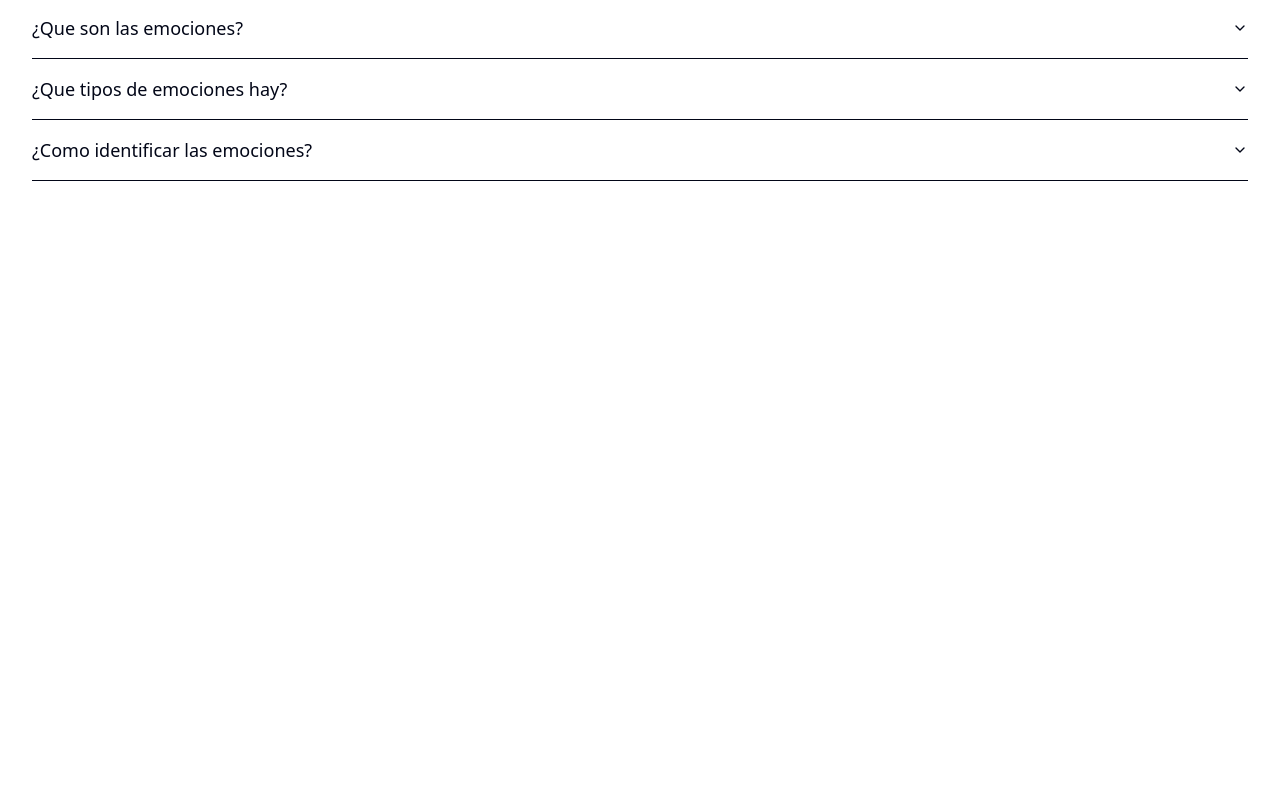
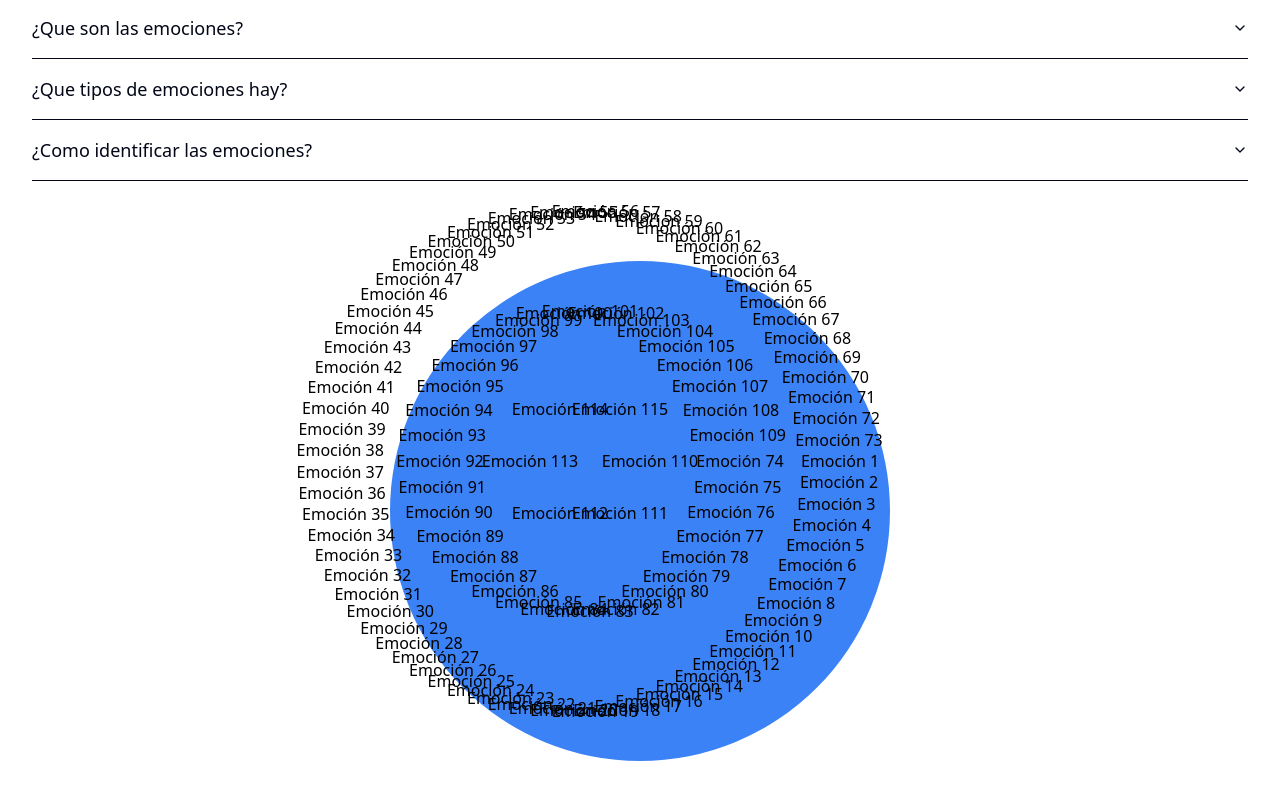
Before and after one commit to KevinDiazz/ruedaDeEmociones, a React (Vite) app: page / in a window 1280 px wide. Shown: the part 438-1238 px from the top of the page. Before the commit the page ends 800 px from the top, so only its background shows below. Built offline with nearby package versions, Linux system fonts and the light colour scheme.

Commit message:
rueda add

```diff
--- a/src/App.tsx
+++ b/src/App.tsx
@@ -2,13 +2,15 @@ import Acordeon from './components/accordeon.jsx'
 import Nav from './components/nav.jsx'
 import IntroPage from './components/intoPage.jsx'
 import './App.css'
-
+import Rueda from './components/ruedaEmocion.jsx'
+import  EmotionWheel from './components/circle.jsx'
 function App() {
   return (
     <>
     <Nav></Nav>
     <IntroPage></IntroPage>
     <Acordeon></Acordeon>
+    <Rueda></Rueda>
     </>
   )
 }
--- /dev/null
+++ b/src/components/circle.jsx
@@ -0,0 +1,55 @@
+import React, { useState, useEffect } from "react";
+
+const emotions = [
+  { name: "Felicidad", angle: 0 },
+  { name: "Excitación", angle: 45 },
+  { name: "Sorpresa", angle: 90 },
+  // Añade más emociones con sus respectivos ángulos.
+];
+
+function EmotionWheel() {
+  const radius = 100; // Radio del círculo donde se posicionarán las emociones.
+
+  // Calcula las coordenadas de las emociones alrededor del círculo.
+  const emotionPositions = emotions.map((emotion) => {
+    const angleRad = (emotion.angle * Math.PI) / 180; // Convertir ángulo a radianes.
+    const x = radius * Math.cos(angleRad) + radius; // Ajusta según el tamaño del contenedor.
+    const y = radius * Math.sin(angleRad) + radius;
+    return { ...emotion, x, y };
+  });
+
+  return (
+    <div
+      style={{
+        position: "relative",
+        width: `${radius * 2}px`,
+        height: `${radius * 2}px`,
+      }}
+    >
+      <div
+        id="circle"
+        style={{
+          width: "200px",
+          height: "200px",
+          backgroundColor: "blue",
+          borderRadius: "50%",
+        }}
+      />
+      {emotionPositions.map((emotion, index) => (
+        <div
+          key={index}
+          style={{
+            position: "absolute",
+            left: `${emotion.x}px`,
+            top: `${emotion.y}px`,
+            transform: "translate(-50%, -50%)",
+          }}
+        >
+          {emotion.name}
+        </div>
+      ))}
+    </div>
+  );
+}
+
+export default EmotionWheel;
--- /dev/null
+++ b/src/components/ruedaEmocion.jsx
@@ -0,0 +1,100 @@
+import React, { useState, useEffect } from "react";
+function Rueda() {
+    const containerSize = 300; // Tamaño del contenedor para centrar el círculo.
+    const sectionEmotions = [
+        { count: 73, radius: 250 }, // Sección exterior
+        { count: 36, radius: 150 }, // Sección media
+        { count: 6, radius: 60 },   // Sección central
+      ];
+  const calculatePositions = (count, radius) => {
+    const positions = [];
+    for (let i = 0; i < count; i++) {
+      const angleDeg = (i * 360) / count; // Distribución uniforme de emociones.
+      const angleRad = (angleDeg * Math.PI) / 180;
+      const x = radius * Math.cos(angleRad) + containerSize / 2; // Centrar en el contenedor.
+      const y = radius * Math.sin(angleRad) + containerSize / 2;
+      positions.push({ x, y });
+    }
+    return positions;
+  };
+
+  // Genera todas las posiciones para cada sección.
+  const allPositions = sectionEmotions.flatMap(section => calculatePositions(section.count, section.radius));
+
+
+  // Estado para almacenar el ángulo de rotación del círculo.
+  const [rotation, setRotation] = useState(0);
+  // Estado para determinar si el ratón está sobre el círculo.
+  const [isMouseOver, setIsMouseOver] = useState(false);
+
+  // Función para calcular el ángulo de rotación basado en la posición del ratón.
+  const calculateRotation = (e) => {
+    const circle = document.getElementById("circle");
+    const circleRect = circle.getBoundingClientRect();
+    const centerX = circleRect.left + circleRect.width / 2;
+    const centerY = circleRect.top + circleRect.height / 2;
+    const mouseX = e.clientX;
+    const mouseY = e.clientY;
+
+    const angleDeg = angle(centerX, centerY, mouseX, mouseY);
+    setRotation(angleDeg + 20);
+  };
+
+  // Agrega o elimina el listener basado en isMouseOver.
+  useEffect(() => {
+    if (!isMouseOver) {
+      window.addEventListener("mousemove", calculateRotation);
+    } else {
+      window.removeEventListener("mousemove", calculateRotation);
+    }
+
+    // Limpieza al desmontar el componente.
+    return () => {
+      window.removeEventListener("mousemove", calculateRotation);
+    };
+  }, [isMouseOver]); // Dependencias del efecto.
+
+  // Calcula el ángulo entre dos puntos.
+  function angle(cx, cy, ex, ey) {
+    const dy = ey - cy;
+    const dx = ex - cx;
+    const rad = Math.atan2(dy, dx);
+    const deg = rad * (180 / Math.PI);
+    return deg;
+  }
+
+  return (
+    <>
+      <div className="flex justify-center items-center mt-20 mb-16">
+        <div
+          id="circle"
+          className="w-[320px] h-[320px] sm:w-[450px] sm:h-[450px] md:w-[550px] md:h-[550px] lg:w-[500px] lg:h-[500px] bg-blue-500 rounded-full"
+          style={{
+            transform: `rotate(${rotation}deg)`,
+            transition: "transform 0.2s ease-out",
+          }}
+          onMouseEnter={() => setIsMouseOver(true)}
+          onMouseLeave={() => setIsMouseOver(false)}
+        >
+      {allPositions.map((position, index) => (
+        <div
+          key={index}
+          style={{
+            margin:"50px",
+            padding:"50px",
+            position: "absolute",
+            left: `${position.x}px`,
+            top: `${position.y}px`,
+            transform: "translate(-50%, -50%)",
+            whiteSpace: 'nowrap',
+          }}
+        >
+          {`Emoción ${index + 1}`}
+        </div>
+      ))}
+        </div>
+      </div>
+    </>
+  );
+}
+export default Rueda;
```
